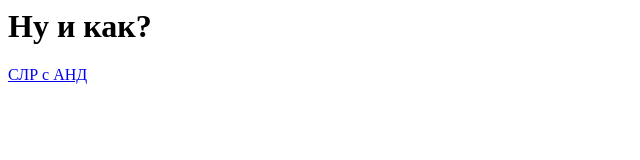
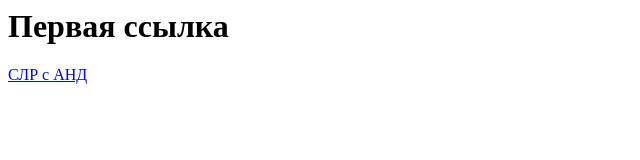
Before and after one commit to Orphiucus/simcenter.github.io, a plain HTML site: page index.html in a window 1280 px wide. Shown: the whole page, without its empty margins (0-640 px from the left). Drawn offline with Linux system fonts and the light colour scheme.

Commit message:
Update index.html

```diff
--- a/index.html
+++ b/index.html
@@ -4,7 +4,7 @@
 <title>Мой html</title>
 </head>
 <body>
-  <h1>Ну и как?</h1>
+  <h1>Первая ссылка</h1>
   <a href='II.20.2.html'>СЛР с АНД</a>
 </body>
 </html>
```
